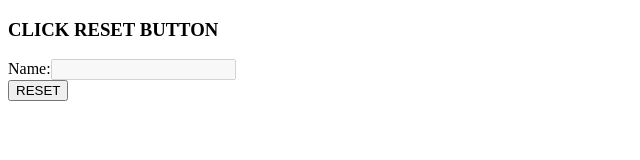
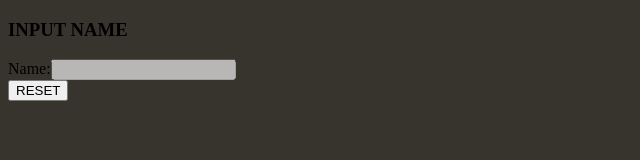
Before and after one commit to safesit23/INT106WebTech, a plain HTML site: page PracticeJavaScript/LearnJavaScript1.html in a window 1280 px wide. Both pictures are taken after a click on the button "summit". Shown: the whole page, without its empty margins (0-640 px from the left). Drawn offline with Linux system fonts and the light colour scheme.

Commit message:
[ADD] HTML DOM
can edit css by using javascript

```diff
--- a/PracticeJavaScript/LearnJavaScript1.html
+++ b/PracticeJavaScript/LearnJavaScript1.html
@@ -2,15 +2,21 @@
 <html>
 <head>
 	<title>TEST JAVASCRIPT</title>
+	<style>
+		body{
+			background-color: #FFF6D4;
+		}
+	</style>
 </head>
 <body>
-	<script type="text/javascript">
+	<script>
 		function alertMessage(){
 			var name=document.getElementById("stdName").value;
 			document.getElementById("stdName").disabled=true;
 			document.getElementById("button").style.display='none';
 			alert("Hello "+name);
-			document.getElementById("text").innerHTML="CLICK RESET BUTTON"
+			document.body.style.backgroundColor = "#36342D";
+
 
 		}
 
@@ -19,6 +25,7 @@
 			document.getElementById("stdName").disabled= false;
 			document.getElementById("button").style.display='initial';
 			document.getElementById("text").innerHTML="INPUT NAME"
+			document.body.style.backgroundColor = "#FFF6D4";
 		}
 
 
```
